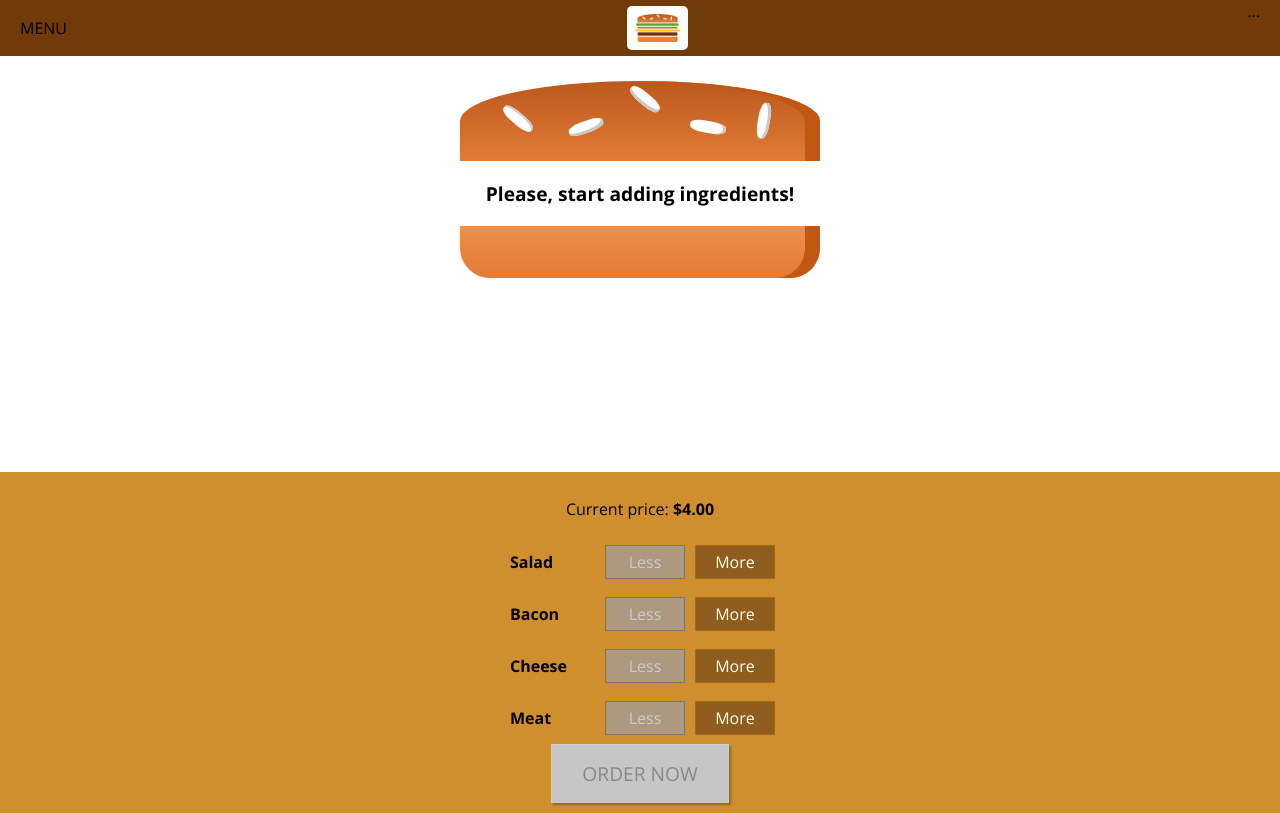
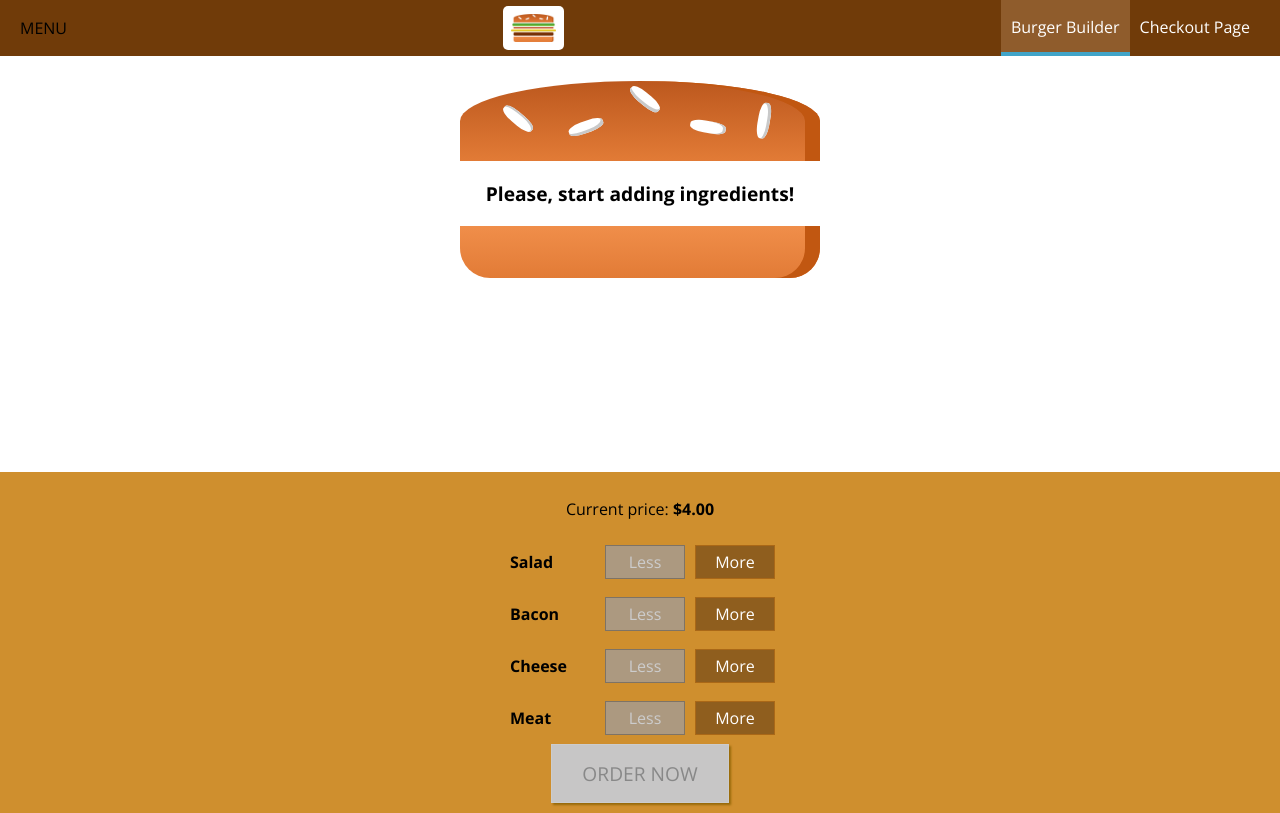
Before and after one commit to sergejs-basangovs-ingresso/burger-react-app-firebase, a React (Create React App) app: page / in a window 1280 px wide. Built offline with nearby package versions, Linux system fonts and the light colour scheme.

Commit message:
nav items

```diff
--- /dev/null
+++ b/src/components/Navigation/NavigationItems/NavigationItem/NavigationItem.js
@@ -0,0 +1,17 @@
+import React from "react";
+import classes from "./NavigationItem.module.css";
+
+const NavigationItem = props => {
+	return (
+		<li className={classes.NavigationItem}>
+			<a
+				href={props.link}
+				className={props.active ? classes.active : null}
+			>
+				{props.children}
+			</a>
+		</li>
+	);
+};
+
+export default NavigationItem;
--- /dev/null
+++ b/src/components/Navigation/NavigationItems/NavigationItem/NavigationItem.module.css
@@ -0,0 +1,25 @@
+.NavigationItem {
+	margin: 0;
+	box-sizing: border-box;
+	display: flex;
+	height: 100%;
+	align-items: center;
+}
+
+.NavigationItem a {
+	color: white;
+	text-decoration: none;
+	height: 100%;
+	padding: 16px 10px;
+	border-bottom: 4px solid transparent;
+	box-sizing: border-box;
+	display: block;
+}
+
+.NavigationItem a:hover,
+.NavigationItem a:active,
+.NavigationItem a.active {
+	background-color: #8f5c2c;
+	border-bottom: 4px solid #40a4c8;
+	color: white;
+}
--- /dev/null
+++ b/src/components/Navigation/NavigationItems/NavigationItems.js
@@ -0,0 +1,16 @@
+import React from "react";
+import NavigationItem from "./NavigationItem/NavigationItem";
+import classes from "./NavigationItems.module.css";
+
+const NavigationItems = props => {
+	return (
+		<ul className={classes.NavigationItems}>
+			<NavigationItem link="/" active>
+				Burger Builder
+			</NavigationItem>
+			<NavigationItem link="/">Checkout Page</NavigationItem>
+		</ul>
+	);
+};
+
+export default NavigationItems;
--- /dev/null
+++ b/src/components/Navigation/NavigationItems/NavigationItems.module.css
@@ -0,0 +1,8 @@
+.NavigationItems {
+	margin: 0;
+	padding: 0;
+	list-style: none;
+	display: flex;
+	align-items: center;
+	height: 100%;
+}
--- a/src/components/Navigation/Toolbar/Toolbar.js
+++ b/src/components/Navigation/Toolbar/Toolbar.js
@@ -1,5 +1,6 @@
 import React from "react";
 import Logo from "../../Logo/Logo";
+import NavigationItems from "../NavigationItems/NavigationItems";
 import classes from "./Toolbar.module.css";
 
 const Toolbar = props => {
@@ -7,7 +8,9 @@
 		<header className={classes.Toolbar}>
 			<div>MENU</div>
 			<Logo />
-			<nav>...</nav>
+			<nav>
+				<NavigationItems />
+			</nav>
 		</header>
 	);
 };
```
